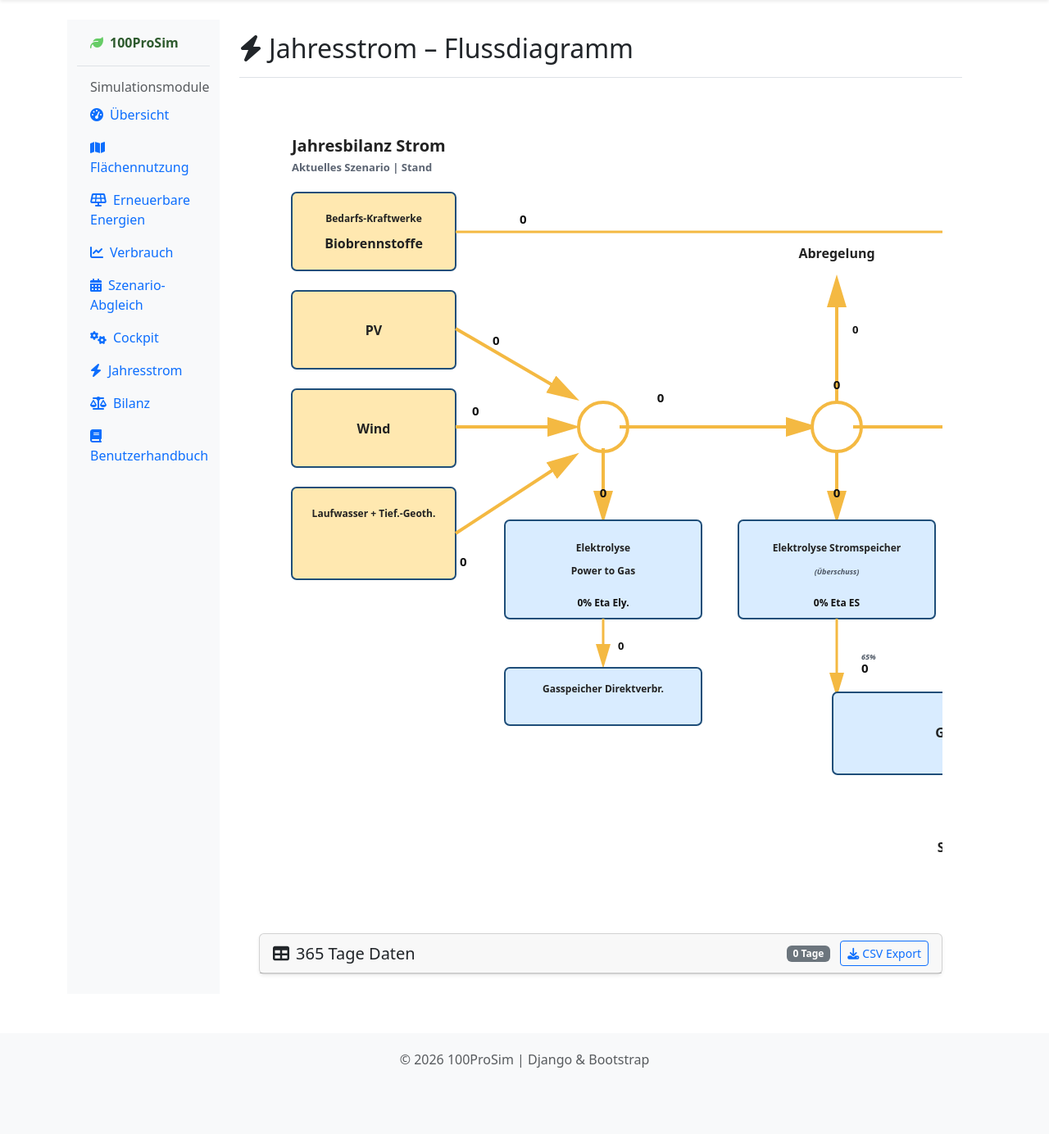
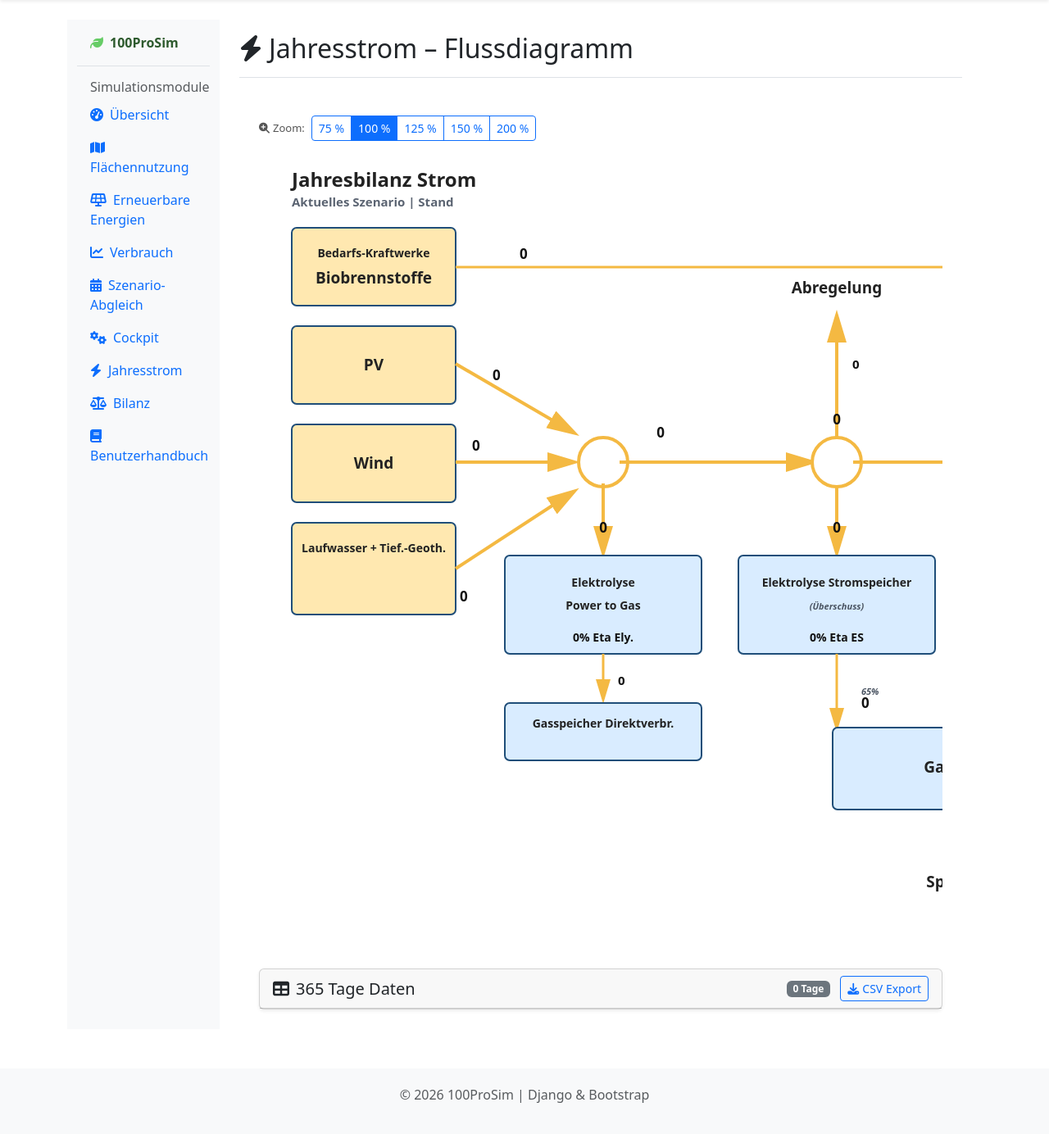
Before and after one commit to deepti1999/100prosim-runtime, a Django app: template simulator/templates/simulator/annual_electricity.html in a window 1280 px wide. Shown: the part 56-1440 px from the top of the page at 82% size. Before the commit the page ends 1359 px from the top, so only its background shows below. Run offline with Django 4.2, Linux system fonts and the light colour scheme; the template is opened without the code that fills it, so the values that code supplies are empty; parts of the project's set-up code (start-up, migrations or seed data) failed here and were passed over.

Commit message:
stakeholder-5-C: flow-diagram legibility + structure audit (T53, T55, T56); T54 doc
Per PDF §2.5.6 three complaints:
- kleine Schriftart (legibility)     -> T55 addressed
- Strukturen nicht korrekt           -> T53 audited (structurally OK)
- Werte falsch zugeordnet            -> T54 deferred with a written plan

T55 (legibility, shipped):
- All 13 .txt-* font-size classes bumped ~20-30% across the Jahresstrom
  flow diagram.
- New zoom control above the SVG: 75 % / 100 % / 125 % / 150 % / 200 %.
  Uses CSS transform + scale-aware width/height so scroll container
  reserves correct space; active button highlighted.

T53 (structure audit, shipped):
- New docs/stakeholder/FLOW_DIAGRAM_AUDIT.md maps all 13 Excel nodes
  (PDF page 10 reference) to the SVG ids in annual_electricity.html.
- All 13 nodes are structurally present. Layout matches the Excel
  reference (sources left -> M hub -> electrolysis + H2 -> grid sink).

T54 (value-to-node correctness, documented open action):
- We do not yet have an Excel export of the current seed scenario to
  diff against, so value mislabelling cannot be responsibly corrected
  yet. Open action captured in FLOW_DIAGRAM_AUDIT.md: once Pascal or
  Schmidt-Kanefendt share the reference numbers, do the side-by-side
  diff and correct any id->vals binding in the DOMContentLoaded JS.

T56: no structural rework needed pending T54.

Verification:
- V2: 13/13 tests pass.
- V4 localhost: /annual-electricity/ returns 200; 8 new markers
  detected (zoom controls + new font-size CSS rules).

Co-Authored-By: Claude Opus 4.7 (1M context) <noreply@anthropic.com>

```diff
--- a/simulator/templates/simulator/annual_electricity.html
+++ b/simulator/templates/simulator/annual_electricity.html
@@ -32,20 +32,24 @@
         .flow-line-thin { stroke: #f4b942; stroke-width: 3; marker-end: url(#arrow); }
         .node-circle { fill: #fff; stroke: #f4b942; stroke-width: 4; }
 
-        .txt-title { font-size: 20px; font-weight: 900; fill: #222; }
-        .txt-title-meta { font-size: 13px; font-weight: 700; fill: #5b6472; }
-        .txt-label { font-size: 12px; font-weight: 900; fill: #222; }
-        .txt-label-lg { font-size: 16px; font-weight: 900; fill: #222; }
-        .txt-sub { font-size: 9px; font-weight: 700; fill: #4b5563; font-style: italic; }
-        .txt-value { font-size: 16px; font-weight: 900; fill: #111; }
-        .txt-value-sm { font-size: 15px; font-weight: 900; fill: #111; }
-        .txt-flow { font-size: 15px; font-weight: 900; fill: #111; stroke: #fff; stroke-width: 6; paint-order: stroke fill; }
-        .txt-flow-sm { font-size: 13px; font-weight: 900; fill: #111; stroke: #fff; stroke-width: 5; paint-order: stroke fill; }
-        .txt-node { font-size: 18px; font-weight: 900; fill: #222; }
-        .txt-node-value { font-size: 15px; font-weight: 900; fill: #111; }
-        .txt-metric { font-size: 12px; font-weight: 900; fill: #111; }
-        .txt-metric-label { font-size: 9px; font-weight: 800; fill: #111; }
-        .txt-badge { font-size: 10px; font-weight: 900; fill: #555; }
+        /* Phase 5-C (T55): font sizes bumped per PDF §2.5.6 complaint about
+           small, hard-to-read labels. Legend block reads text up to ~25%
+           larger than before while the viewBox stays at 1650×980 so the
+           page-level zoom behaviour is unchanged. */
+        .txt-title { font-size: 24px; font-weight: 900; fill: #222; }
+        .txt-title-meta { font-size: 15px; font-weight: 700; fill: #5b6472; }
+        .txt-label { font-size: 14px; font-weight: 900; fill: #222; }
+        .txt-label-lg { font-size: 19px; font-weight: 900; fill: #222; }
+        .txt-sub { font-size: 11px; font-weight: 700; fill: #4b5563; font-style: italic; }
+        .txt-value { font-size: 18px; font-weight: 900; fill: #111; }
+        .txt-value-sm { font-size: 17px; font-weight: 900; fill: #111; }
+        .txt-flow { font-size: 17px; font-weight: 900; fill: #111; stroke: #fff; stroke-width: 6; paint-order: stroke fill; }
+        .txt-flow-sm { font-size: 15px; font-weight: 900; fill: #111; stroke: #fff; stroke-width: 5; paint-order: stroke fill; }
+        .txt-node { font-size: 20px; font-weight: 900; fill: #222; }
+        .txt-node-value { font-size: 17px; font-weight: 900; fill: #111; }
+        .txt-metric { font-size: 14px; font-weight: 900; fill: #111; }
+        .txt-metric-label { font-size: 11px; font-weight: 800; fill: #111; }
+        .txt-badge { font-size: 12px; font-weight: 900; fill: #555; }
 
         .badge-bg { fill: #f3f4f6; stroke: #d1d5db; stroke-width: 1; }
         .metric-bg { fill: #fff; stroke: #444; stroke-width: 1.2; }
@@ -64,6 +68,15 @@
             font-size: 0.8rem;
             padding: 0.25rem 0.5rem;
         }
+
+        /* Phase 5-C (T55): zoom controls + responsive scaling. */
+        .ws1-svg-zoom-wrap { position: relative; }
+        .ws1-svg-zoom-controls {
+            position: sticky; top: 0; z-index: 5; background: #fff; padding: 6px 0;
+            display: flex; gap: 8px; align-items: center;
+        }
+        .ws1-svg-zoom-controls .zoom-label { font-size: 13px; color: #555; }
+        .ws1-svg { transform-origin: 0 0; transition: transform 0.15s ease; }
 </style>
 {% endblock %}
 
@@ -79,7 +92,18 @@
             </div>
 
         <div class="diagram-wrapper">
-            <div class="diagram-scroll">
+            {# Phase 5-C (T55): zoom controls for the flow diagram. #}
+            <div class="ws1-svg-zoom-controls">
+                <span class="zoom-label"><i class="fas fa-search-plus me-1"></i>Zoom:</span>
+                <div class="btn-group btn-group-sm" role="group" aria-label="Zoom-Stufe">
+                    <button type="button" class="btn btn-outline-primary" data-zoom="0.75">75 %</button>
+                    <button type="button" class="btn btn-outline-primary active" data-zoom="1.0">100 %</button>
+                    <button type="button" class="btn btn-outline-primary" data-zoom="1.25">125 %</button>
+                    <button type="button" class="btn btn-outline-primary" data-zoom="1.5">150 %</button>
+                    <button type="button" class="btn btn-outline-primary" data-zoom="2.0">200 %</button>
+                </div>
+            </div>
+            <div class="diagram-scroll ws1-svg-zoom-wrap">
             <svg class="ws1-svg" viewBox="0 0 1650 980" xmlns="http://www.w3.org/2000/svg" aria-label="Annual electricity flow">
                 <defs>
                     <marker id="arrow" markerWidth="10" markerHeight="10" refX="8" refY="3" orient="auto">
@@ -379,6 +403,24 @@
                 window.URL.revokeObjectURL(url);
             });
         }
+
+        // Phase 5-C (T55): zoom controls for the SVG flow diagram.
+        const svg = document.querySelector('.ws1-svg');
+        const zoomButtons = document.querySelectorAll('.ws1-svg-zoom-controls button[data-zoom]');
+        zoomButtons.forEach(btn => {
+            btn.addEventListener('click', () => {
+                const z = parseFloat(btn.dataset.zoom) || 1;
+                if (svg) {
+                    svg.style.transform = `scale(${z})`;
+                    // Reserve layout space proportional to scale so scrollbars work.
+                    const baseWidth = svg.getAttribute('viewBox').split(' ')[2] || 1650;
+                    const baseHeight = svg.getAttribute('viewBox').split(' ')[3] || 980;
+                    svg.style.width = (baseWidth * z) + 'px';
+                    svg.style.height = (baseHeight * z) + 'px';
+                }
+                zoomButtons.forEach(b => b.classList.toggle('active', b === btn));
+            });
+        });
     });
     </script>
 {% endblock %}
```
Also changed, not shown: docs/stakeholder/FLOW_DIAGRAM_AUDIT.md (added, +84 -0 lines).
